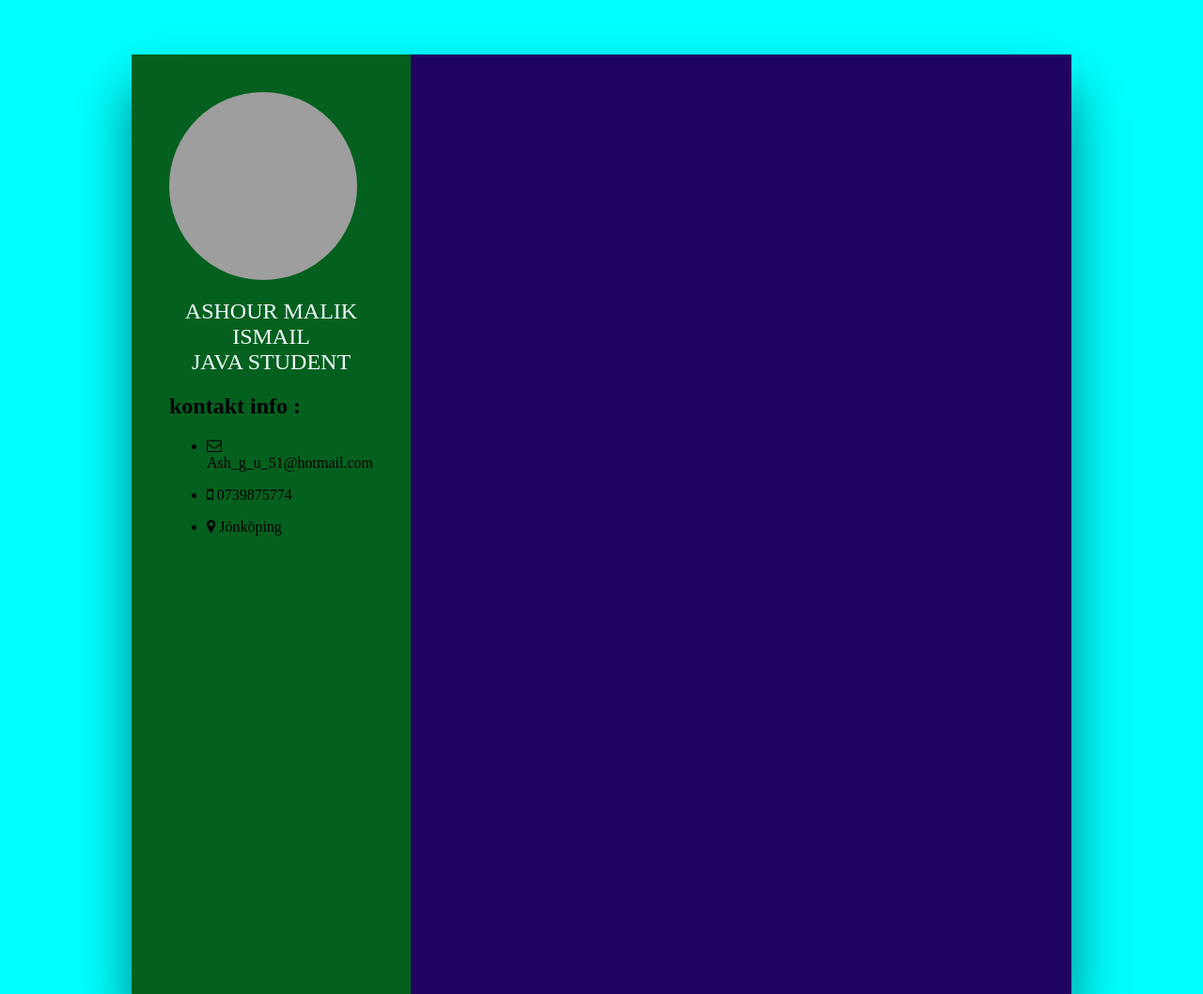
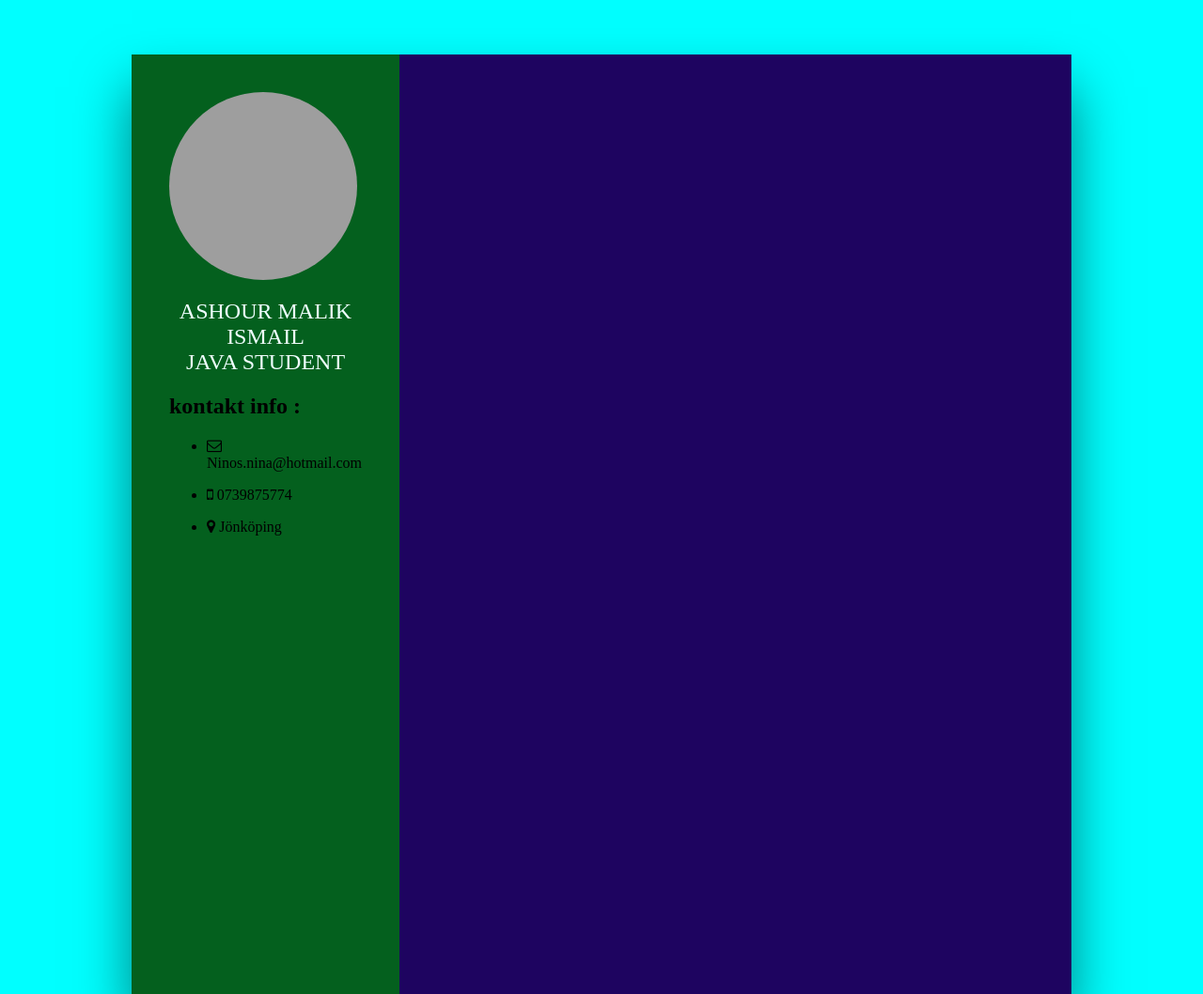
Before and after one commit to Ashour993/Cv, a plain HTML site: page index.html in a window 1280 px wide. Shown: the top 1058 px of the page at 94% size. Drawn offline with Linux system fonts and the light colour scheme; grey boxes are pictures that could not be loaded.

Commit message:
changing email

```diff
--- a/index.html
+++ b/index.html
@@ -25,7 +25,7 @@
                 <ul>
                     <li>
                         <span class="Icon"><i class="fa fa-envelope-o" aria-hidden="true"></i></span>
-                        <span class="text">Ash_g_u_51@hotmail.com</span>
+                        <span class="text">Ninos.nina@hotmail.com</span>
                     </li>
                 </ul>
 
```
